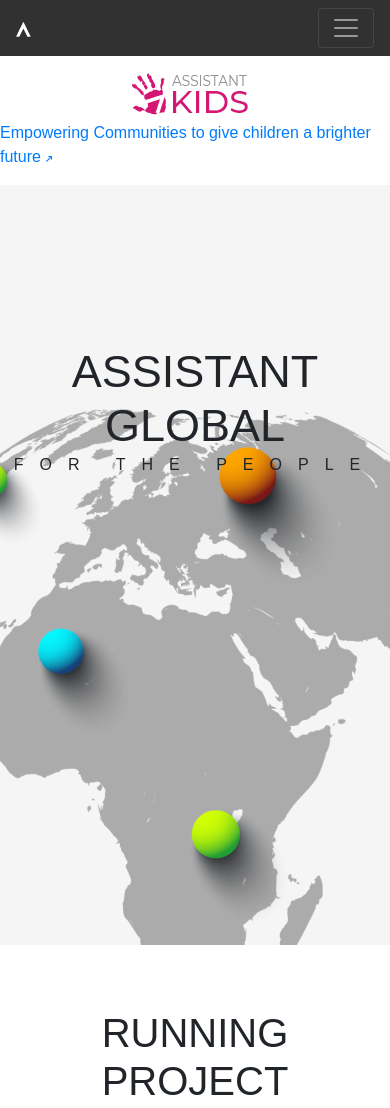
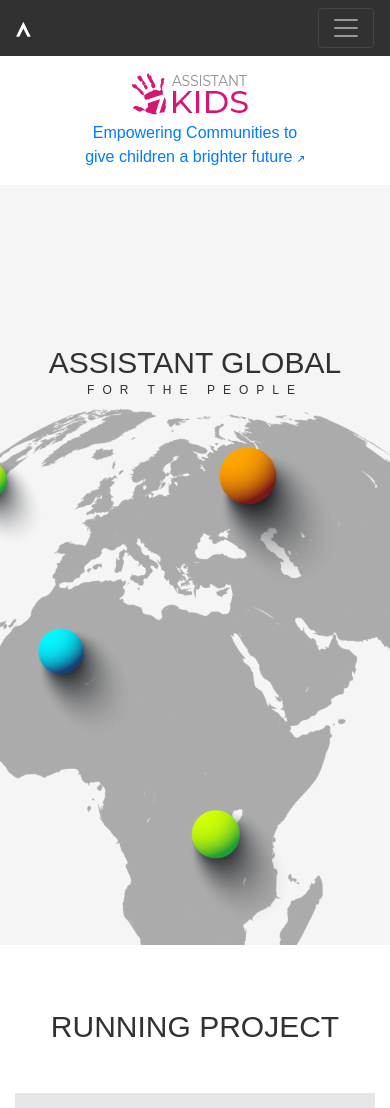
Before and after one commit to PB-King-47/Assistant-global-website-work, a plain HTML site: page index.html in a window 390 px wide. Shown: the top 1108 px of the page. Drawn offline with nearby package versions, Linux system fonts and the light colour scheme.

Commit message:
project image size fixed css and final work done

```diff
--- a/assets/css/responsive.css
+++ b/assets/css/responsive.css
@@ -1,4 +1,21 @@
+@media only screen and (max-width: 540px) {
+    .header-title h1, .project-header h1 {
+        font-size: 30px;
+    }
+    .header-title p {
+        font-size: 12px;
+        letter-spacing: 8px;
+    }
+}
 @media only screen and (max-width: 800px) {
+    .project-image {
+        height: 200px;
+    }
+    .nevigation-content-warrper {
+        width: 60%;
+        margin: 0 auto;
+        text-align: center;
+    }
     .footer-nav ul li {
         float: none;
         margin: 0 0;
--- a/assets/css/style.css
+++ b/assets/css/style.css
@@ -6,7 +6,7 @@
     --secondary: #E5E6E8;
     --dark: #000;
     --dark-bg:#2E2E2E;
-    --nev-dark: #313132;
+    --secondary-dark: #313132;
     --green-bg: #DEEDD6;
     --white: #F3F3F3;
     --dark-btn:#707070;
@@ -31,9 +31,12 @@ ul {
 body{
     font-family: 'Montserrat', sans-serif;
 }
+.header-title, .running-project-section h1, .project-header h1 {
+    color: var(--secondary-dark);
+}
 
 .mynevbar {
-    background-color: var(--nev-dark);
+    background-color: var(--secondary-dark);
     color: var(--white);
 }
 .navbar-brand {
@@ -42,6 +45,7 @@ body{
 .navbar-dark .navbar-nav .nav-link{
     color: var(--white) !important;
 }
+
 .navbar-my-style {
     font-size: 12px;
     font-weight: 400;
@@ -64,6 +68,7 @@ body{
 }
 .header-title {
     padding: 10rem 0;
+    color: var(--secondary-dark);
 }
 .header-title h1 {
     font-size: 45px;
@@ -73,6 +78,7 @@ body{
     letter-spacing: 16px;
 }
 /* Running Project css */
+
 #seeMore1 {
     display: none;
 }
@@ -117,6 +123,7 @@ body{
     width: 100%;
     height: 100%;
     object-fit: contain;
+    object-position: 50% 100%;
 }
 .rp-btn-bg {
     background-color: var(--dark-btn);
@@ -149,9 +156,9 @@ body{
     float: left;
     margin: 0 10px;
 }
-/* .footer-nav ul li a {
-    display: block;
-} */
+.footer-nav ul li a {
+    font-size: 16px;
+}
 .footer-nav li a:hover, .footer-media a:hover {
     color: var(--btn-hover);
 }
--- a/index.html
+++ b/index.html
@@ -60,9 +60,11 @@
 
             <!-- nevigation title start -->
             <div class="navigation-title py-3">
-                <div class="d-flex navigation-title-con align-items-center justify-content-center">
-                    <img class="img-fluid mr-2" src="assets/img/logo-2.png" alt="header-logo">
-                    <a href="#">Empowering Communities to give children a brighter future <i class="fa-solid fa-arrow-right-long"></i></a>
+                <div class="nevigation-content-warrper">
+                    <div class="d-flex navigation-title-con align-items-center justify-content-center">
+                        <img class="img-fluid mr-2" src="assets/img/logo-2.png" alt="header-logo">
+                        <a href="#">Empowering Communities to give children a brighter future <i class="fa-solid fa-arrow-right-long"></i></a>
+                    </div>
                 </div>
             </div>
             <!-- nevigation title end -->
@@ -81,7 +83,9 @@
     <!-- Running Project section start -->
     <div class="running-project-section py-3">
         <div class="container-fluid">
-            <h1 class="my-5 text-center text-uppercase">Running Project</h1>
+            <div class="project-header my-5 text-center">
+                <h1 class="text-uppercase">Running Project</h1>
+            </div>
             <div class="row">
                 <!-- single running project start -->
                 <div class="col-md-6 col-sm-12 mb-4 text-center align-middle">
@@ -162,7 +166,7 @@
     <!-- Upcomming Project section start -->
     <div class="upcoming-project-wrapper">
         <div class="container-fluid">
-            <div class="upc-project-header my-5 text-center">
+            <div class="project-header my-5 text-center">
                 <h1 class="text-uppercase">Upcoming project</h1>
             </div>
 
```
Also changed, not shown: assets/img/running_project/running-project3.png.
